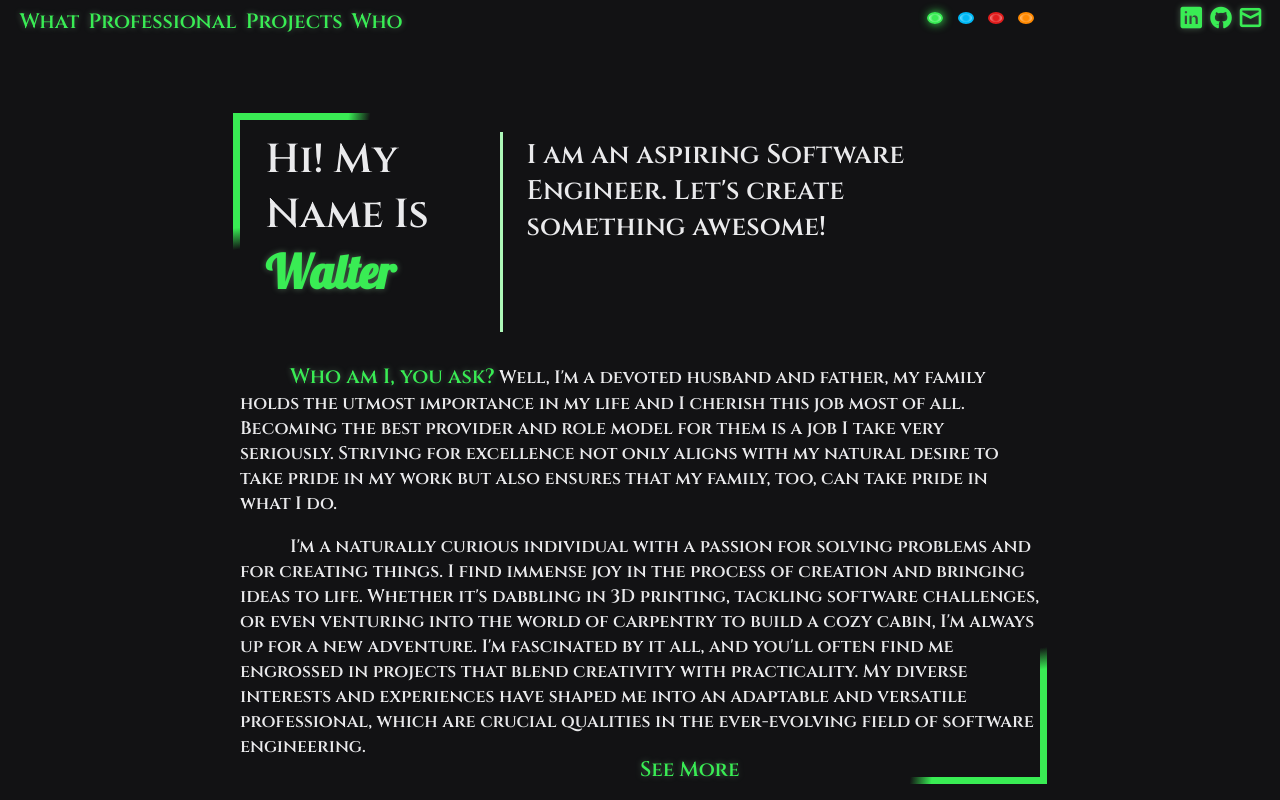
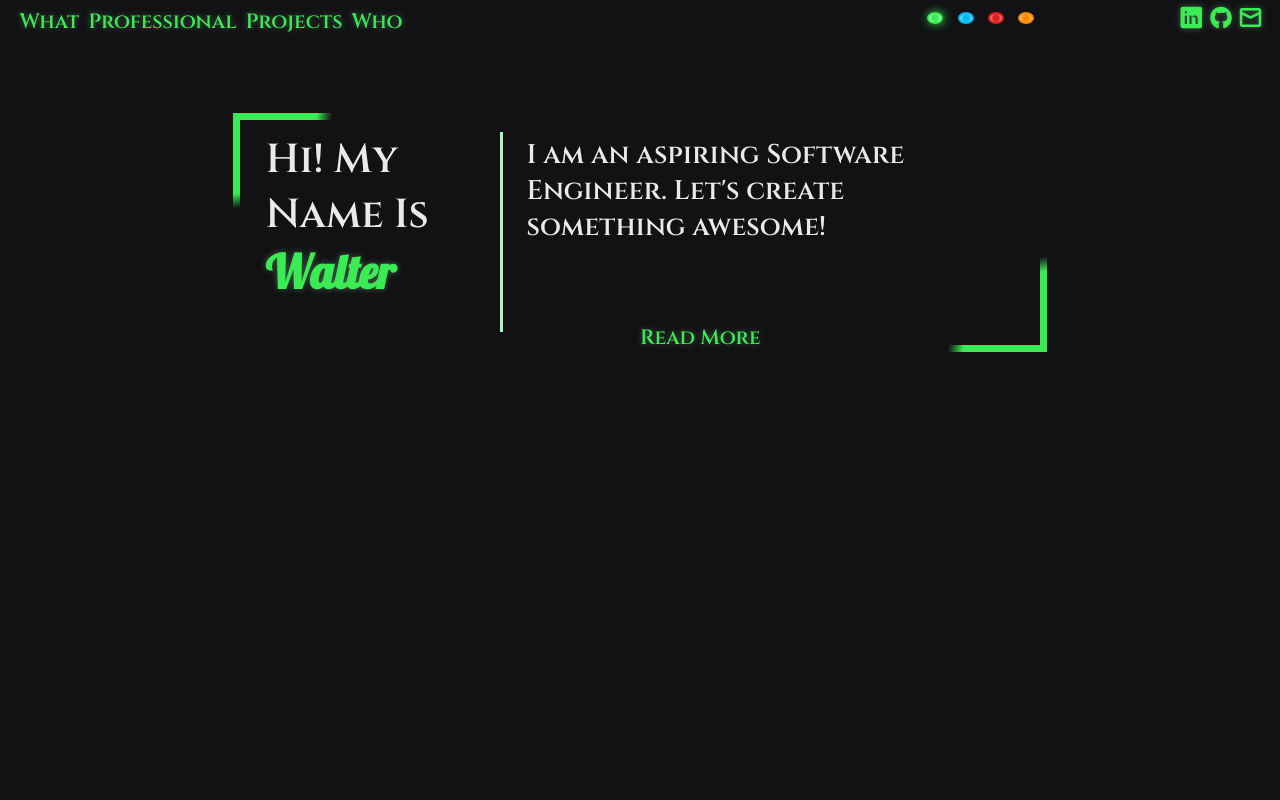
Before and after one commit to WaltBranning/OddlyGeek-PortfolioSite, a React (Create React App) app in the folder site-app/: page / in a window 1280 px wide. Shown: the top 800 px of the page. Built offline with nearby package versions, Linux system fonts and the light colour scheme.

Commit message:
Created a toggable intro message

```diff
--- a/site-app/src/components/Content.js
+++ b/site-app/src/components/Content.js
@@ -19,11 +19,11 @@ function ContentComponent () {
 
 
                     </div>
-                        <div id='intro-content'>
+                        <div id='intro-content' className='toggle-state'>
                             <p><span className='highlight'>Who am I, you ask?</span> Well, I'm a devoted husband and father, my family holds the utmost importance in my life and I cherish this job most of all. Becoming the best provider and role model for them is a job I take very seriously. Striving for excellence not only aligns with my natural desire to take pride in my work but also ensures that my family, too, can take pride in what I do.
                             </p>
                             <p>
-                            I'm a naturally curious individual with a passion for solving problems and for creating things. I find immense joy in the process of creation and bringing ideas to life. Whether it's dabbling in 3D printing, tackling software challenges, or even venturing into the world of carpentry to build a cozy cabin, I'm always up for a new adventure. I'm fascinated by it all, and you'll often find me engrossed in projects that blend creativity with practicality. My diverse interests and experiences have shaped me into an adaptable and versatile professional, which are crucial qualities in the ever-evolving field of software engineering.</p>
+                            I'm a naturally curious individual with a passion for solving problems and for creating things. I find immense joy in the process of creation and bringing ideas to life. Whether it's dabbling in 3D printing, tackling software challenges, or venturing into the world of carpentry to build a cozy cabin, I'm always up for a new adventure. I'm fascinated by it all, and you'll often find me engrossed in projects that blend creativity with practicality. My interests and experiences have shaped me into an adaptable and versatile professional, valuable qualities in the ever-evolving field of software engineering.</p>
                         </div>
                 </div>
 
@@ -31,8 +31,9 @@ function ContentComponent () {
 
                     <div id='intro-more-content'>
                         <span className='highlight hover-glow' onClick={()=>{
-                            console.log("Clicked See More")
-                        }}>See More</span>
+                            var tog = document.getElementById('intro-content');
+                            tog.classList.toggle("toggle-state");
+                        }}>Read More</span>
                     </div>
 
                 </div>
--- a/site-app/src/style/App.css
+++ b/site-app/src/style/App.css
@@ -153,7 +153,7 @@ header {
   position: relative;
 }
 .content #intro-more-content {
-  width: 100px;
+  width: 150px;
   position: absolute;
   bottom: 0;
   left: 50%;
@@ -176,9 +176,12 @@ header {
      border-image: linear-gradient(135deg, var(--brand-color) 7.5%, rgba(217, 231, 237, 0) 9%, rgba(217, 231, 237, 0) 91%, var(--brand-color) 92.5%) 1 1 1 1;
 }
 .introblock-item p {
+  font-size: 1rem;
   text-indent: 50px;
+  text-align: justify;
 }
 .introblock-item #introblock {
+  transition: 1s;
   display: inline-grid;
   grid-template-columns: repeat(3, 1fr);
   grid-template-rows: repeat(2, 1fr);
@@ -205,10 +208,18 @@ header {
   grid-area: 1/2/2/4;
 }
 .introblock-item #intro-content {
+  transition: all 3s ease;
+  height: 25rem;
+  overflow: hidden;
+  padding: 0 5%;
   position: relative;
 }
 
 .contentContainer {
   max-width: 1920px;
   margin: auto;
+}
+
+.toggle-state {
+  height: 0 !important;
 }/*# sourceMappingURL=App.css.map */
--- a/site-app/src/style/App.sass
+++ b/site-app/src/style/App.sass
@@ -40,7 +40,7 @@
     position: relative
 
     & #intro-more-content
-        width: 100px
+        width: 150px
         position: absolute
         bottom: 0
         left: 50%
@@ -62,9 +62,13 @@
     border-image: linear-gradient(135deg, var(--brand-color) 7.5%, rgba(217,231,237,0) 9%, rgba(217,231,237,0) 91%, var(--brand-color) 92.5%) 1 1 1 1
 
     p
+        @include resp-font(.75rem, .25rem)
         text-indent: 50px
+        text-align: justify
+
 
     & #introblock
+        transition: 1s
         display: inline-grid
         grid-template-columns: repeat(3, 1fr)
         grid-template-rows: repeat(2, 1fr)
@@ -91,8 +95,15 @@
         grid-area: 1 / 2 / 2 / 4
 
     & #intro-content
+        transition: all 3s ease
+        height: 25rem
+        overflow: hidden
+        padding: 0 5%
         position: relative
 
 .contentContainer
     max-width: $max-width
     margin: auto
+
+.toggle-state
+    height: 0 !important
--- a/site-app/src/style/index.css
+++ b/site-app/src/style/index.css
@@ -20,6 +20,7 @@
 }
 
 :root {
+  text-rendering: optimizeLegibility;
   box-sizing: border-box;
   font-size: 18px;
   font-family: "Cinzel", serif;
--- a/site-app/src/style/index.sass
+++ b/site-app/src/style/index.sass
@@ -1,6 +1,7 @@
 @import ./variables
 
 :root
+    text-rendering: optimizeLegibility
     box-sizing: border-box
     font-size: 18px
     @include print-type
```
Also changed, not shown: 2 other files (tests, documents, lock files or other folders).
